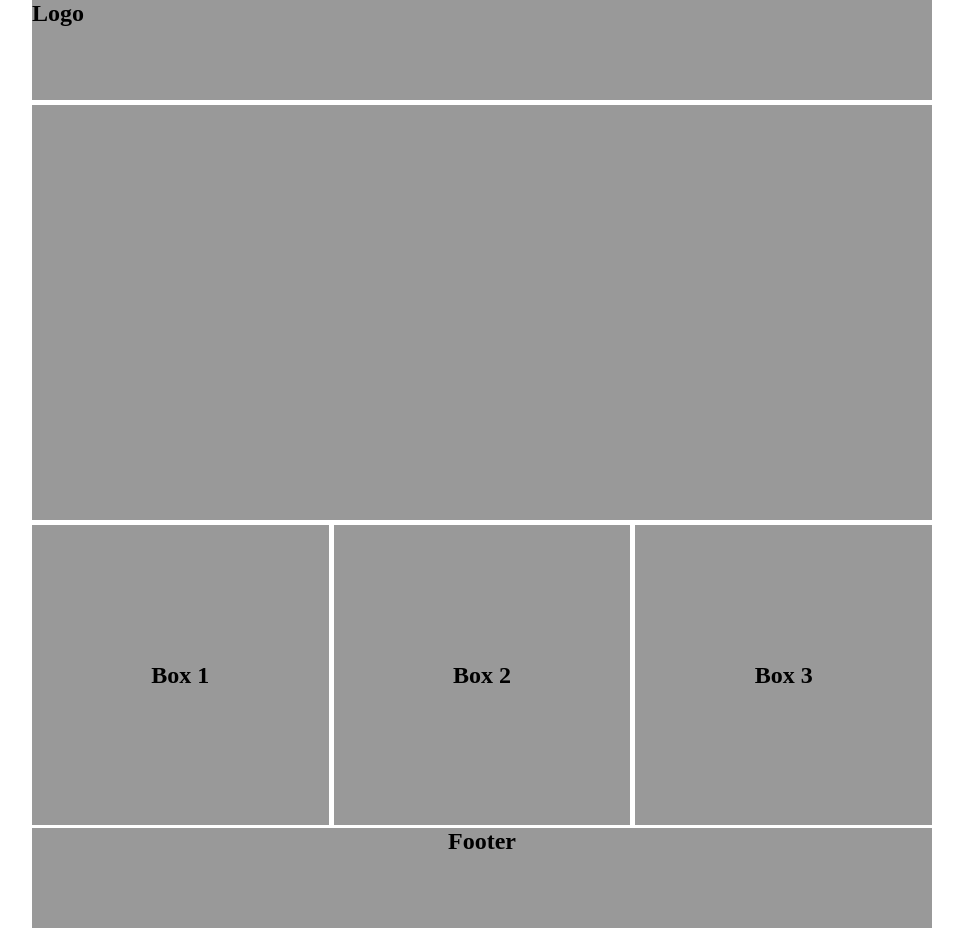
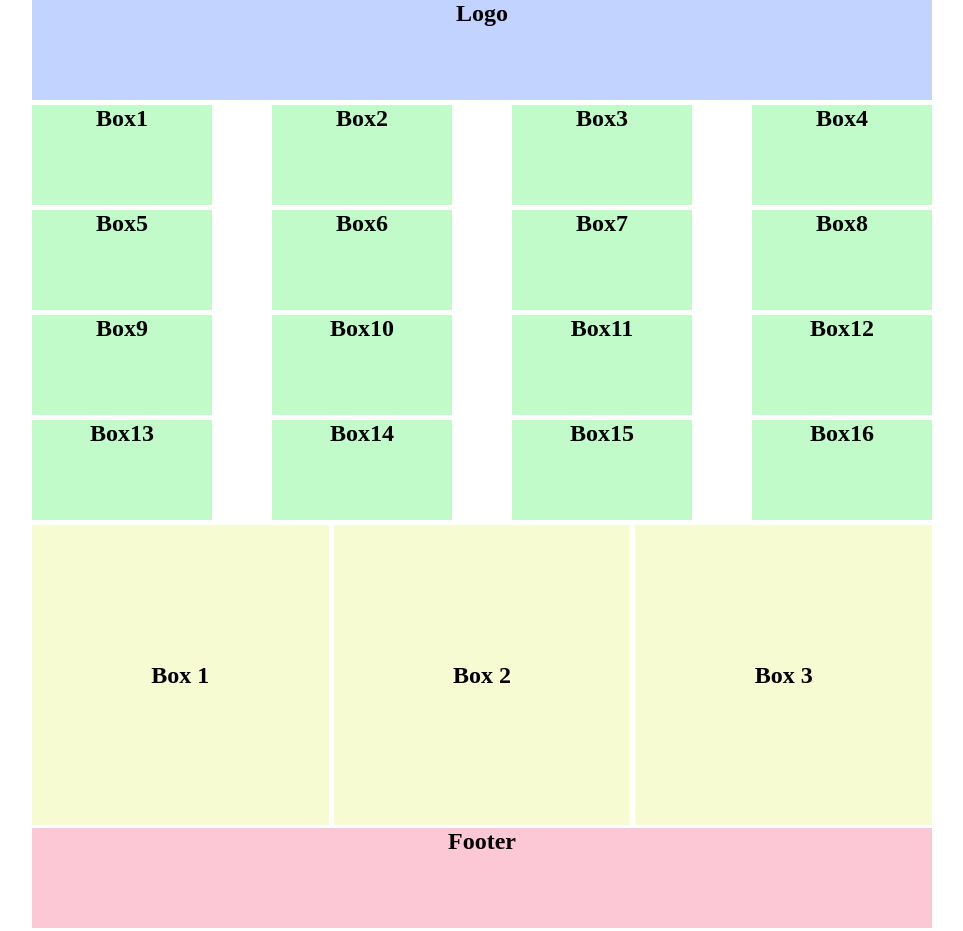
Before and after one commit to udishaverma/VAFSD302, a plain HTML site: page CSS/Layout/layout3.html in a window 1280 px wide. Shown: the whole page, without its empty margins (158-1121 px from the left). Drawn offline with Linux system fonts and the light colour scheme.

Commit message:
my first commit

```diff
--- a/CSS/Layout/layout3.html
+++ b/CSS/Layout/layout3.html
@@ -25,15 +25,16 @@
         #logo {
             width: 100%;
             height: 100px;
-            background-color: #999;
-            /* text-align: center; */
+            background-color: #c1d3fe;
+            text-align: center;
         }
 
         #container {
             width: auto;
             height: auto;
-            background-color: #999;
             margin: 5px 0;
+            text-align: center;
+            align-content: center;
             display: flex;
             gap: 5px;
             flex-wrap: wrap;
@@ -42,14 +43,12 @@
         .box{
             width: 180px;
             height: 100px;
-            background-color: #999;
+            background-color: #c0fbc9;
         }
 
         #boxes{
             width: 100%;
             height: 300px;
-            /* margin: 5px; */
-            /* background-color: #999; */
             display: flex;
             gap: 5px;
         }
@@ -58,7 +57,7 @@
             width: 400px;
             height: 300px;
             flex-grow: 1;
-            background-color: #999;
+            background-color: #f7fbd1;
             text-align: center;
             align-content: center;
         }
@@ -66,7 +65,7 @@
         footer{
             width: 900px;
             height: 100px;
-            background-color: #999;
+            background-color: #fdc8d6;
             margin-top: 3px;
             text-align: center;
         }
@@ -80,22 +79,22 @@
             <h2>Logo</h2>
         </div>
         <div id="container">
-            <div class="box"></div>
-            <div class="box"></div>
-            <div class="box"></div>
-            <div class="box"></div>
-            <div class="box"></div>
-            <div class="box"></div>
-            <div class="box"></div>
-            <div class="box"></div>
-            <div class="box"></div>
-            <div class="box"></div>
-            <div class="box"></div>
-            <div class="box"></div>
-            <div class="box"></div>
-            <div class="box"></div>
-            <div class="box"></div>
-            <div class="box"></div>
+            <div class="box"><h2>Box1</h2></div>
+            <div class="box"><h2>Box2</h2></div>
+            <div class="box"><h2>Box3</h2></div>
+            <div class="box"><h2>Box4</h2></div>
+            <div class="box"><h2>Box5</h2></div>
+            <div class="box"><h2>Box6</h2></div>
+            <div class="box"><h2>Box7</h2></div>
+            <div class="box"><h2>Box8</h2></div>
+            <div class="box"><h2>Box9</h2></div>
+            <div class="box"><h2>Box10</h2></div>
+            <div class="box"><h2>Box11</h2></div>
+            <div class="box"><h2>Box12</h2></div>
+            <div class="box"><h2>Box13</h2></div>
+            <div class="box"><h2>Box14</h2></div>
+            <div class="box"><h2>Box15</h2></div>
+            <div class="box"><h2>Box16</h2></div>
         </div>
 
         <div id="boxes">
```
